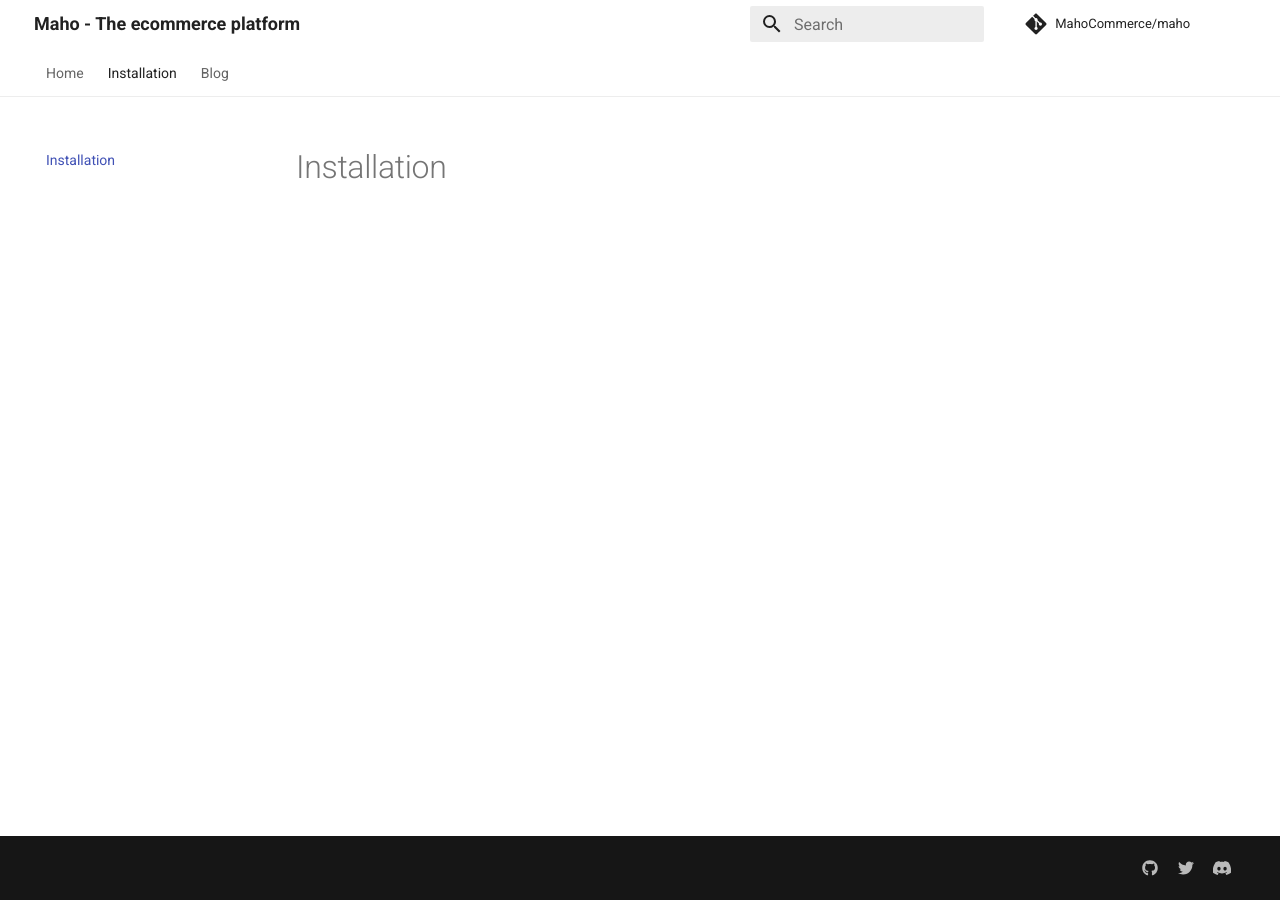
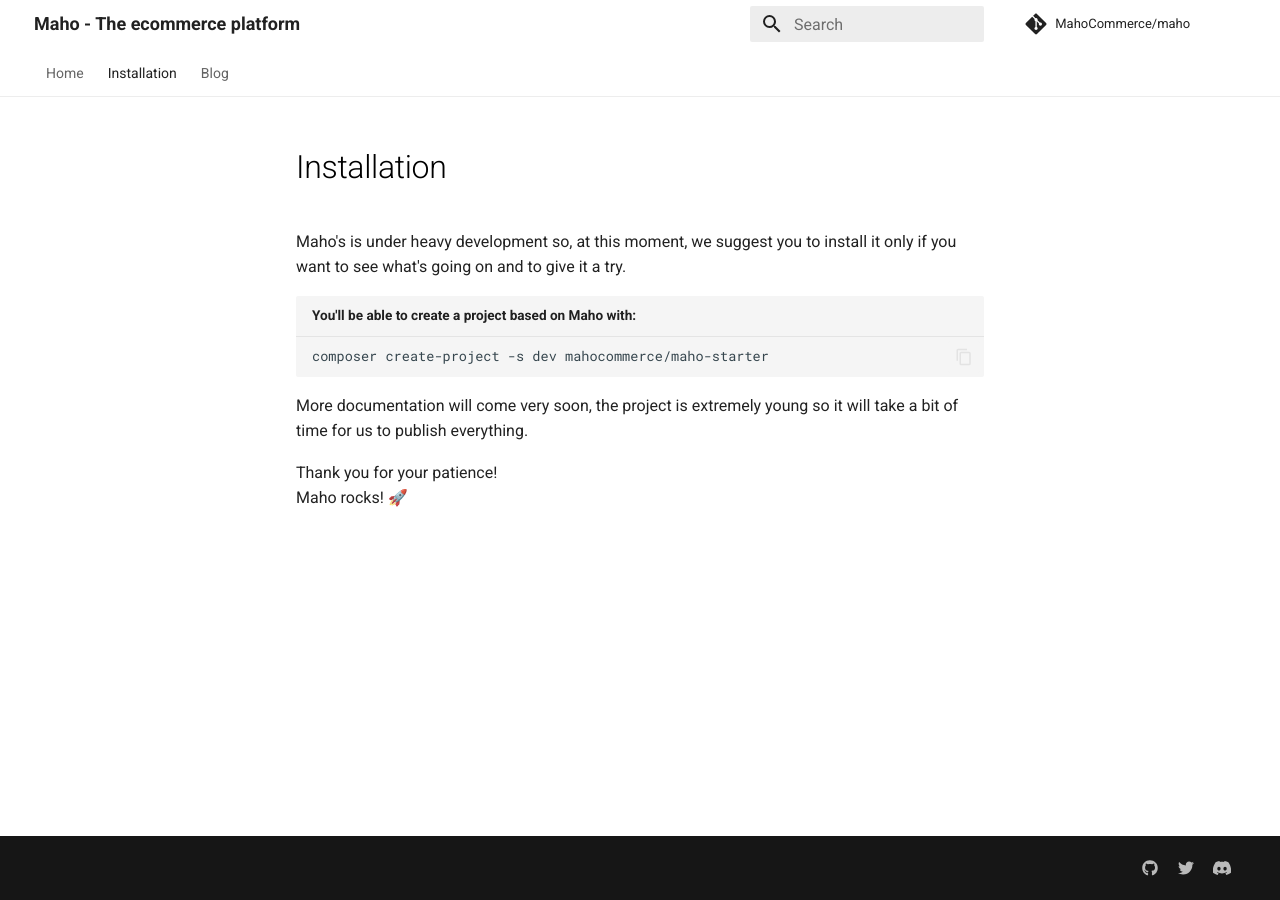
Before and after one commit to MahoCommerce/mahocommerce.com, an MkDocs documentation site: the page built from docs/installation.md, in a window 1280 px wide. Built offline with MkDocs 1.6.1 and Material for MkDocs 9.7.7, drawn with Linux system fonts in a browser that asks for light colours; comment, search, counter and statistics services are not loaded.

````diff
--- a/docs/installation.md
+++ b/docs/installation.md
@@ -1 +1,14 @@
 # Installation
+
+Maho's is under heavy development so, at this moment, we suggest you to install it only if you want to
+see what's going on and to give it a try.
+
+```bash title="You'll be able to create a project based on Maho with:"
+composer create-project -s dev mahocommerce/maho-starter
+```
+
+More documentation will come very soon, the project is extremely young so it will take a bit of time for us to
+publish everything.
+
+Thank you for your patience!
+Maho rocks! 🚀
--- a/docs/maho.css
+++ b/docs/maho.css
@@ -1,3 +1,9 @@
+:root, [data-md-color-scheme=default] {
+    --md-default-fg-color--light: black !important;
+}
+
 .md-logo {display: none !important;}
-
+.md-sidebar:not(:has(.md-post__back)) {
+    visibility: hidden !important;
+}
 .md-header__title {margin-left: 0 !important;}
--- a/mkdocs.yml
+++ b/mkdocs.yml
@@ -8,10 +8,11 @@ theme:
 #  logo: assets/logo.png
 #  favicon: assets/favicon.png
   palette:
-    - scheme: default
+      scheme: default
       primary: white
-      accent: teal
   features:
+    - instant
+    - content.code.copy
     - navigation.tabs
     - navigation.sections
     - navigation.top
````
Also changed, not shown: docs/index.md (+8 -1 lines).
